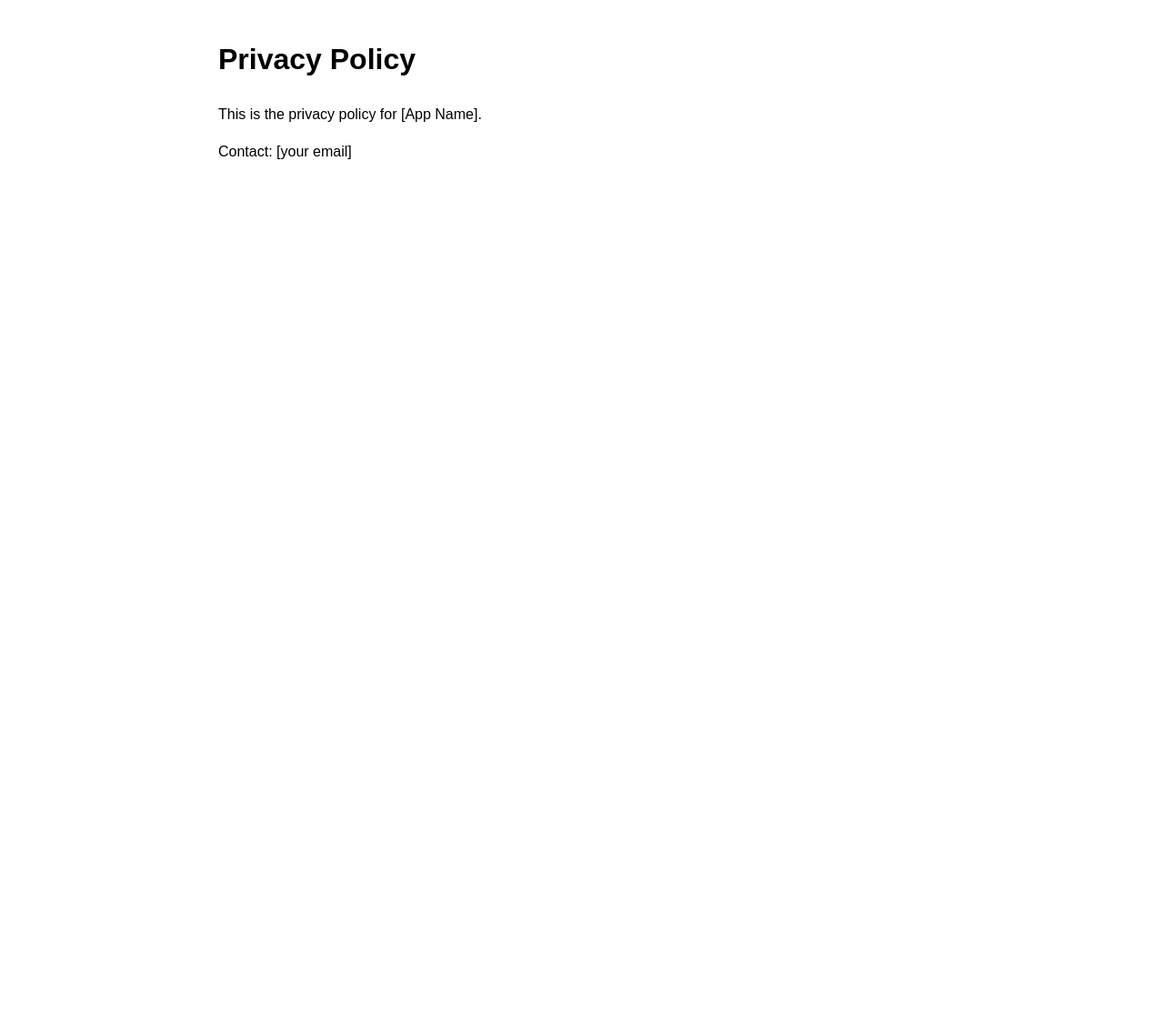
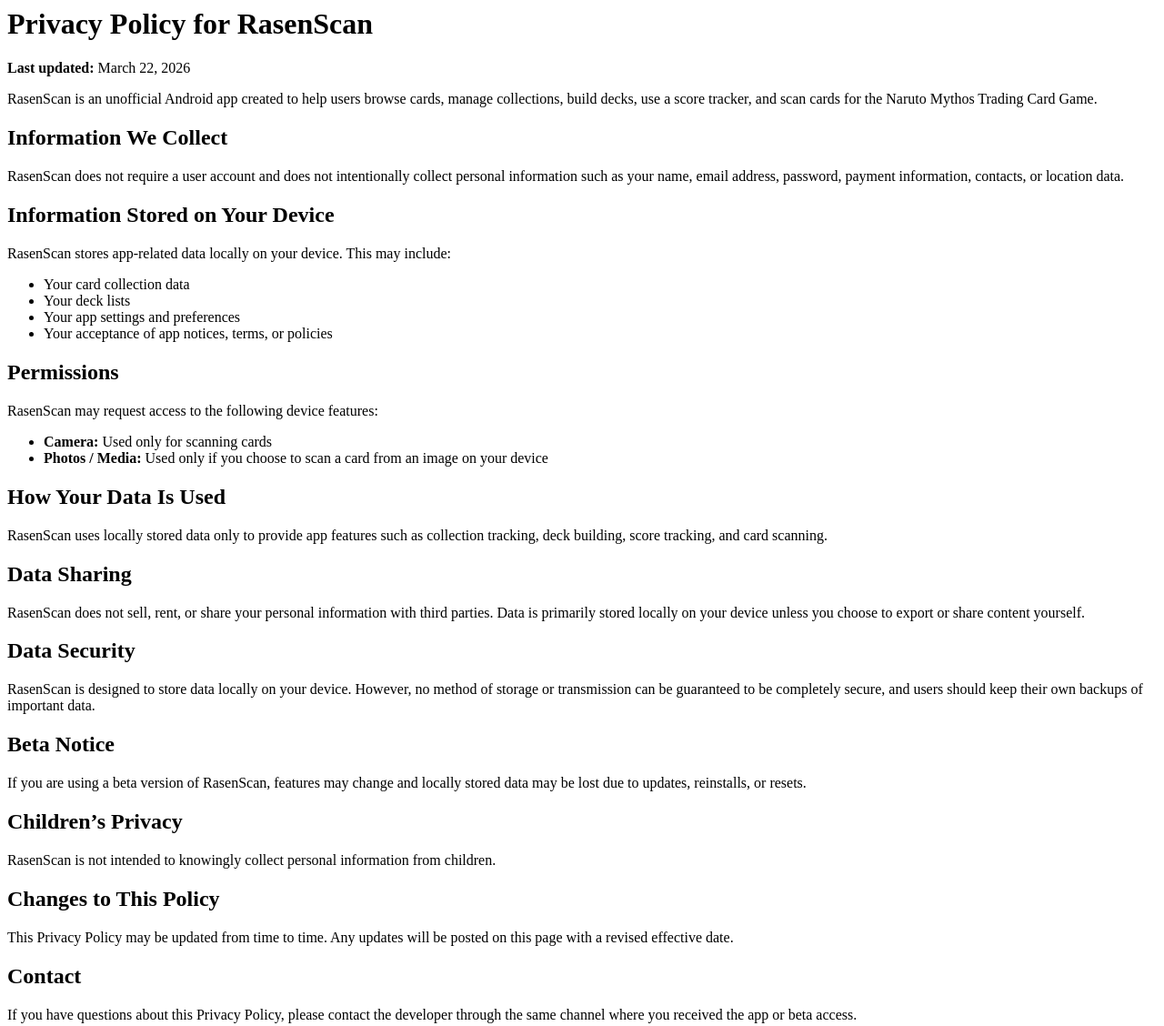
Before and after one commit to ripndraw/Privacy-policy, a plain HTML site: page index.html in a window 1280 px wide. Shown: the whole page at 91% size. Before the commit the page ends 800 px from the top, so only its background shows below. Drawn offline with Linux system fonts and the light colour scheme.

Commit message:
Update index.html

```diff
--- a/index.html
+++ b/index.html
@@ -1,13 +1,44 @@
-<!doctype html>
-<html lang="en">
-<head>
-  <meta charset="utf-8">
-  <meta name="viewport" content="width=device-width, initial-scale=1">
-  <title>Privacy Policy</title>
-</head>
-<body style="max-width: 800px; margin: 40px auto; font-family: Arial, sans-serif; line-height: 1.6; padding: 0 16px;">
-  <h1>Privacy Policy</h1>
-  <p>This is the privacy policy for [App Name].</p>
-  <p>Contact: [your email]</p>
-</body>
-</html>
+<h1>Privacy Policy for RasenScan</h1>
+<p><strong>Last updated:</strong> March 22, 2026</p>
+
+<p>RasenScan is an unofficial Android app created to help users browse cards, manage collections, build decks, use a score tracker, and scan cards for the Naruto Mythos Trading Card Game.</p>
+
+<h2>Information We Collect</h2>
+<p>RasenScan does not require a user account and does not intentionally collect personal information such as your name, email address, password, payment information, contacts, or location data.</p>
+
+<h2>Information Stored on Your Device</h2>
+<p>RasenScan stores app-related data locally on your device. This may include:</p>
+<ul>
+  <li>Your card collection data</li>
+  <li>Your deck lists</li>
+  <li>Your app settings and preferences</li>
+  <li>Your acceptance of app notices, terms, or policies</li>
+</ul>
+
+<h2>Permissions</h2>
+<p>RasenScan may request access to the following device features:</p>
+<ul>
+  <li><strong>Camera:</strong> Used only for scanning cards</li>
+  <li><strong>Photos / Media:</strong> Used only if you choose to scan a card from an image on your device</li>
+</ul>
+
+<h2>How Your Data Is Used</h2>
+<p>RasenScan uses locally stored data only to provide app features such as collection tracking, deck building, score tracking, and card scanning.</p>
+
+<h2>Data Sharing</h2>
+<p>RasenScan does not sell, rent, or share your personal information with third parties. Data is primarily stored locally on your device unless you choose to export or share content yourself.</p>
+
+<h2>Data Security</h2>
+<p>RasenScan is designed to store data locally on your device. However, no method of storage or transmission can be guaranteed to be completely secure, and users should keep their own backups of important data.</p>
+
+<h2>Beta Notice</h2>
+<p>If you are using a beta version of RasenScan, features may change and locally stored data may be lost due to updates, reinstalls, or resets.</p>
+
+<h2>Children’s Privacy</h2>
+<p>RasenScan is not intended to knowingly collect personal information from children.</p>
+
+<h2>Changes to This Policy</h2>
+<p>This Privacy Policy may be updated from time to time. Any updates will be posted on this page with a revised effective date.</p>
+
+<h2>Contact</h2>
+<p>If you have questions about this Privacy Policy, please contact the developer through the same channel where you received the app or beta access.</p>
```
